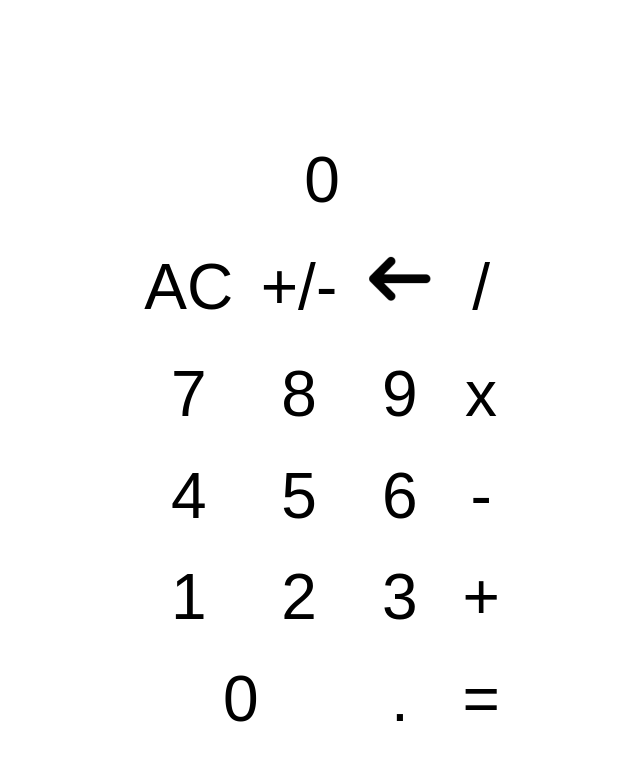
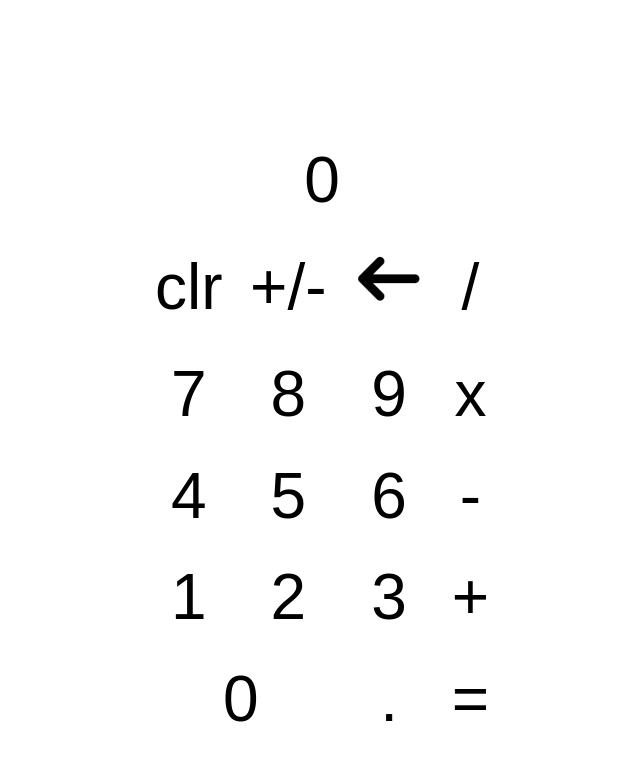
Before and after one commit to funkyMonkey225/realculator, a React (Create React App) app: page / in a window 1280 px wide. Shown: the top 760 px of the page, without its empty margins (318-958 px from the left). Built offline with nearby package versions, Linux system fonts and the light colour scheme.

Commit message:
Updates total when backbutton pressed

```diff
--- a/src/Calculator.js
+++ b/src/Calculator.js
@@ -22,6 +22,10 @@ class Calculator extends Component {
         } else {
             display = display.slice(0, -1);
             current = current.slice(0, -1);
+            let arr = current.split(" ");
+            if (arr.length === 1) {
+                total = Number(display);
+            }
         }
 
         if (display === "") {
@@ -29,6 +33,8 @@ class Calculator extends Component {
             display = "0";
             current = "0"
         }
+
+        console.log(total);
 
         this.setState ({
             display: display,
--- a/src/Numbers.js
+++ b/src/Numbers.js
@@ -24,7 +24,7 @@ class Numbers extends Component {
     return (
         <tbody>
             <tr>
-                <td onClick={this._clearHandler}>AC</td>
+                <td onClick={this._clearHandler}>clr</td>
                 <td>+/-</td>
                 <td onClick={this._backHandler}><img src="back.png" alt="back" /></td>
                 <td onClick={this._numberOperationHandler}>/</td>
```
